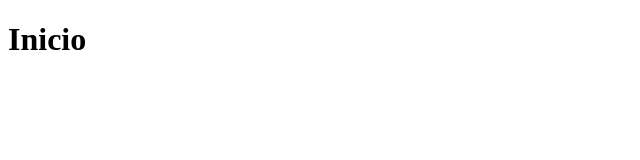
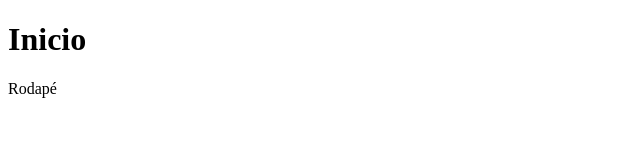
Before and after one commit to rafa2secreto/linked-ps-web-rafael, a plain HTML site: page index.html in a window 1280 px wide. Shown: the full height of the page, 0-640 px from the left. Drawn offline with Linux system fonts and the light colour scheme.

Commit message:
Teste
Teste repositorio

```diff
--- a/index.html
+++ b/index.html
@@ -7,5 +7,6 @@
 </head>
 <body>
     <h1>Inicio</h1>
+    <footer>Rodapé</footer>
 </body>
 </html>
```
